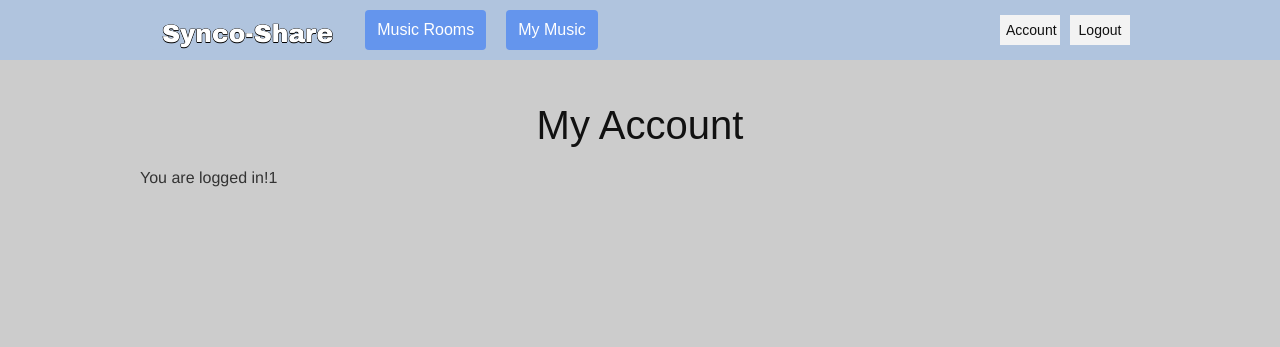
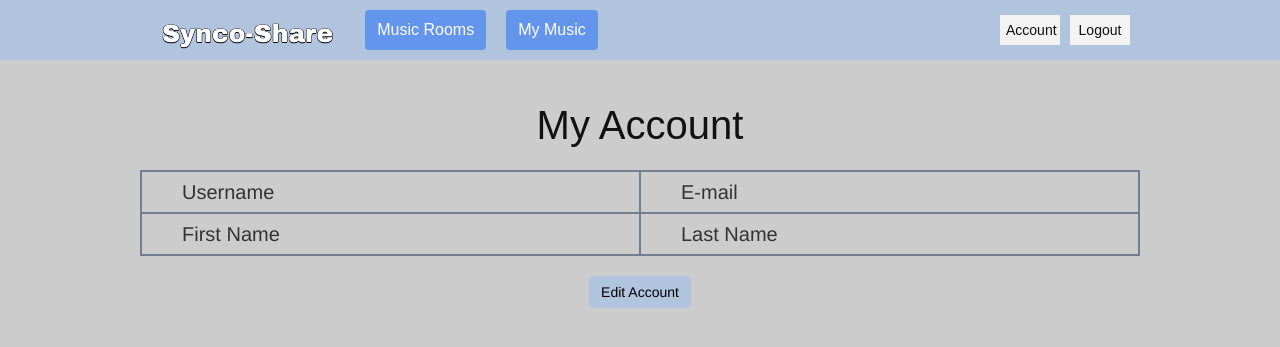
Before and after one commit to ABFranco/Music-Sharing-Project, a PHP site: page /account.php in a window 1280 px wide. Shown: the top 347 px of the page. Run offline with PHP 8.4, Linux system fonts and the light colour scheme; the visitor is signed in with stand-in values (Sample User, id 1); data that the repository does not hold is empty.

Commit message:
can now update account info

```diff
--- a/account.php
+++ b/account.php
@@ -14,12 +14,58 @@
 				$result = mysqli_query($conn, $sql);
 				$row = mysqli_fetch_assoc($result);
 				$username = $row['username'];
-				echo "You are logged in!";
-				echo $u_id;
-				echo $username;
-				echo $row['email'];
+				$email = $row['email'];
+				$firstname = $row['first_name'];
+				$lastname = $row['last_name'];
 
 
+				echo '
+				<div class="container" id="account">
+					<div class="row" id="account_table">
+						<div class="col-xs-6" id="account_table_right">
+							<div class="col-xs-5">
+								<p>Username</p>
+							</div>
+							<div class="col-xs-7">
+								<p id="account_info">' . $username . '</p>
+							</div>
+						</div>
+						<div class="col-xs-6" id="account_table_left">
+							<div class="col-xs-5">
+								<p>E-mail</p>
+							</div>
+							<div class="col-xs-7">
+								<p id="account_info">' . $email . '</p>
+							</div>
+						</div>
+					</div>
+					<div class="row" id="account_table">
+						<div class="col-xs-6" id="account_table_right">
+							<div class="col-xs-5">
+								<p>First Name</p>
+							</div>
+							<div class="col-xs-7">
+								<p id="account_info">' . $firstname . '</p>
+							</div>
+						</div>
+						<div class="col-xs-6" id="account_table_left">
+							<div class="col-xs-5">
+								<p>Last Name</p>
+							</div>
+							<div class="col-xs-7">
+								<p id="account_info">' . $lastname . '</p>
+							</div>
+						</div>
+
+					</div>
+
+
+				</div>
+
+				<div id="edit">
+					<a href="edit_account.php" class="anchor"><button type="button" class="btn btn-primary">Edit Account</button></a>
+				<div>
+				';
 
 			}
 		?>
--- a/css/style.css
+++ b/css/style.css
@@ -260,19 +260,19 @@
 }
 
 
-/* signup.php */
+/* signup and edit account form */
 
-.signup-form {
+.account-form {
     width: 400px;
     margin: 0 auto;
-    padding-top: 30px;
+    padding-top: 20px;
 }
 
-.signup-form input {
-    width: 90%;
+.account-form input {
+    width: 100%;
     height: 40px;
     padding: 0px 5%;
-    margin-bottom: 4px;
+    margin-bottom: 6px;
     border: none;
     background-color: #fff;
     font-family: arial;
@@ -281,20 +281,75 @@
     line-height: 40px;
 }
 
-.signup-form button {
-    display: block;
-    margin: 0 auto;
-    width: 30%;
-    height: 40px;
-    border: none;
-    background-color: #222;
+.main-container h3 {
     font-family: arial;
-    font-size: 16px;
-    color: #fff;
-    cursor: pointer;
+    font-size: 25px;
+    color: #111;
+    line-height: 50px;
+    text-align: center;
+    padding-top: 10px;
+    padding-bottom: 10px;
 }
 
-.signup-form button:hover {
-    background-color: #111;
+#pw_confirm {
+    padding-top: 20px;;
+}
+
+
+
+/* account.php */
+
+.container {
+    width: 100%;
+}
+
+.container p {
+    font-size: 20px;
+    text-align: left;
+    padding: 10px;
+}
+
+
+#account_table {
+    border-style: solid;
+    border-width: 2px;
+    border-color: slategray;
 
 }
+
+#account_table + #account_table {
+    border-top: 0px;
+}
+
+#account_table_right {
+    border-right: 1px solid slategray;
+}
+
+#account_table_left {
+    border-left: 1px solid slategray;
+}
+
+.container #account_info {
+    color: dimgray;
+}
+
+#edit {
+    display: flex;
+    align-items: center;
+    justify-content: center;
+    padding: 10px;
+}
+
+#edit button {
+    background-color: lightsteelblue;
+    border: none;
+    color: black;
+}
+
+#edit button:hover {
+    background-color: grey;
+}
+
+#edit a {
+    text-decoration: none;
+}
```
Also changed, not shown: account_updated.php (added, +12 -0 lines), edit_account.php (added, +48 -0 lines), includes/edit.inc.php (added, +139 -0 lines), signup.php (+6 -4 lines).
